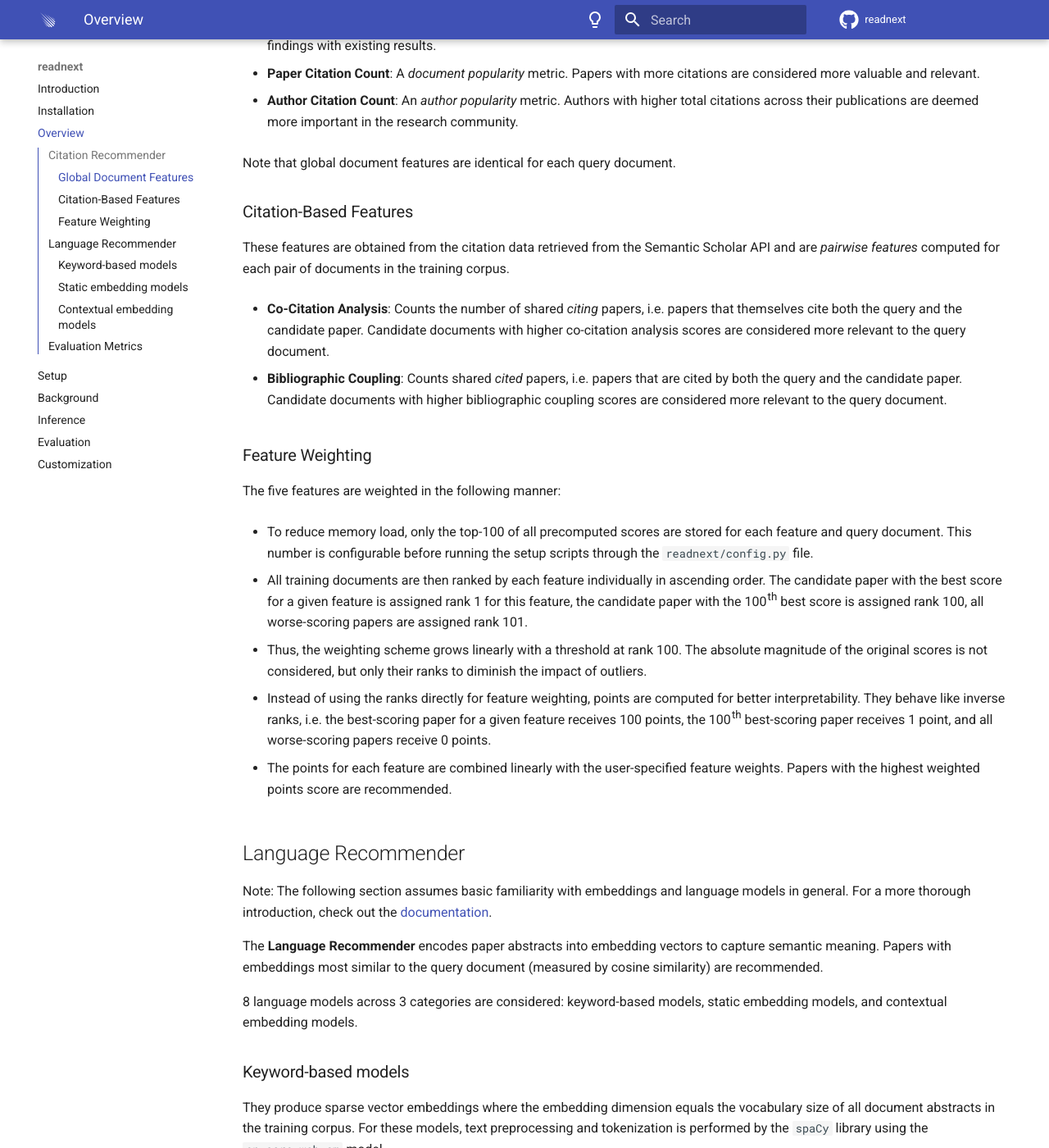
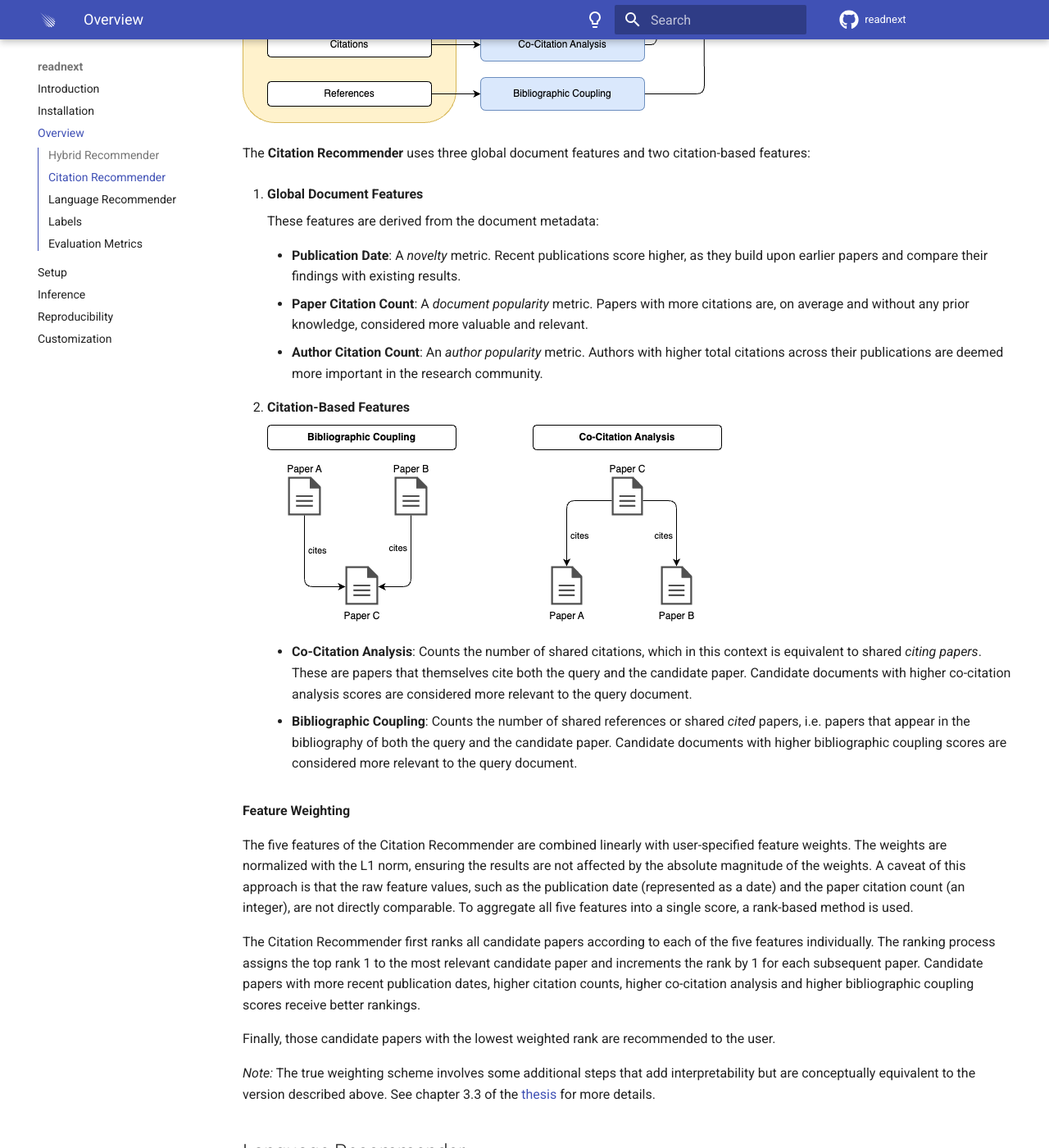
Before and after one commit to joel-beck/readnext, an MkDocs documentation site: the page built from docs/overview.md, in a window 1280 px wide and 1400 px high, scrolled down 1381 px. Shown: the whole window at 82% size. Built offline with MkDocs 1.6.1 and Material for MkDocs 9.7.7, drawn with Linux system fonts in a browser that asks for light colours; comment, search, counter and statistics services are not loaded; some of the changed text lies outside the part shown.

Commit message:
update readme based on thesis

```diff
--- a/docs/overview.md
+++ b/docs/overview.md
@@ -1,76 +1,81 @@
 # Overview
 
-The following diagram presents a high-level overview of the hybrid recommender system for papers in the training corpus:
+**Note:** This section provides only a surface-level overview of the project.
+For a more detailed presentation, see chapter 3 of the [thesis](https://github.com/joel-beck/msc-thesis/blob/main/thesis/beck-joel_masters-thesis.pdf).
 
-![Hybrid recommender system schematic](./assets/hybrid-architecture.png)
 
-The hybrid structure involves a **Citation Recommender** that combines global document features and citation-based features, and a **Language Recommender** that generates embeddings from paper abstracts.
+## Hybrid Recommender
 
-The hybrid recommender combines the Citation Recommender and the Language Recommender in a *cascade* fashion, i.e. one is used to generate a candidate list which is then re-ranked by the second recommender.
+![Hybrid Recommender](assets/hybrid_recommender.png)
 
-Both component orders as well as the two candidate lists are evaluated.The objectives of the evaluation study are
+The Hybrid Recommender involves a **Citation Recommender** that combines global document characteristics and citation-based features of papers, and a **Language Recommender** that employs a language model to generate embeddings from paper abstracts.
 
-1. To determine the best component order for the cascade strategy, i.e. Citation -> Language or Language -> Citation.
-1. To investigate if the hybrid approach improves performance over single component recommenders in the first place.
+The hybrid recommender combines the Citation Recommender and the Language Recommender in a *cascade* fashion, i.e. one is used to generate a candidate list which is then re-ranked by the other recommender.
+
+The candidate lists and final rankings of both hybrid orderings are evaluated using the Mean Average Precision (MAP) metric. The objectives of the evaluation are:
+
+1. Identify the best feature weights for the Citation Recommender.
+1. Identify the best language model for the Language Recommender.
+1. Assess whether the hybridization ordering, i.e. if the Citation or the Language Recommender is applied first, influences the Hybrid Recommender's performance.
 
 
 ## Citation Recommender
 
-The **Citation Recommender** extracts five features from each training document out of two categories: global document features and citation-based features.
+![Citation Recommender](assets/citation_recommender.png)
 
-### Global Document Features
+The **Citation Recommender** uses three global document features and two citation-based features:
 
-These features are derived from the document metadata in the D3 dataset.
+1. **Global Document Features**
 
-- **Publication Date**:
-    A *novelty* metric. Recent publications score higher, as they build upon earlier papers and compare their findings with existing results.
+    These features are derived from the document metadata:
 
-- **Paper Citation Count**:
-    A *document popularity* metric. Papers with more citations are considered more valuable and relevant.
+    - **Publication Date**:
+        A *novelty* metric. Recent publications score higher, as they build upon earlier papers and compare their findings with existing results.
 
-- **Author Citation Count**:
-    An *author popularity* metric. Authors with higher total citations across their publications are deemed more important in the research community.
+    - **Paper Citation Count**:
+        A *document popularity* metric. Papers with more citations are, on average and without any prior knowledge, considered more valuable and relevant.
 
-Note that global document features are identical for each query document.
+    - **Author Citation Count**:
+        An *author popularity* metric. Authors with higher total citations across their publications are deemed more important in the research community.
 
 
-### Citation-Based Features
+2. **Citation-Based Features**
 
-These features are obtained from the citation data retrieved from the Semantic Scholar API and are *pairwise features* computed for each pair of documents in the training corpus.
+    ![Co-Citation Analysis vs. Bibliographic Coupling](assets/bibliographic_coupling_co_citation.png)
 
-- **Co-Citation Analysis**:
-    Counts the number of shared *citing* papers, i.e. papers that themselves cite both the query and the candidate paper. Candidate documents with higher co-citation analysis scores are considered more relevant to the query document.
+    - **Co-Citation Analysis**:
+        Counts the number of shared citations, which in this context is equivalent to shared *citing papers*. These are papers that themselves cite both the query and the candidate paper. Candidate documents with higher co-citation analysis scores are considered more relevant to the query document.
 
-- **Bibliographic Coupling**:
-    Counts shared *cited* papers, i.e. papers that are cited by both the query and the candidate paper. Candidate documents with higher bibliographic coupling scores are considered more relevant to the query document.
+    - **Bibliographic Coupling**:
+        Counts the number of shared references or shared *cited* papers, i.e. papers that appear in the bibliography of both the query and the candidate paper. Candidate documents with higher bibliographic coupling scores are considered more relevant to the query document.
 
 
-### Feature Weighting
 
-The five features are weighted in the following manner:
+**Feature Weighting**
 
-- To reduce memory load, only the top-100 of all precomputed scores are stored for each feature and query document. This number is configurable before running the setup scripts through the `readnext/config.py` file.
+The five features of the Citation Recommender are combined linearly with user-specified feature weights. The weights are normalized with the L1 norm, ensuring the results are not affected by the absolute magnitude of the weights.
+A caveat of this approach is that the raw feature values, such as the publication date (represented as a date) and the paper citation count (an integer), are not directly comparable.
+To aggregate all five features into a single score, a rank-based method is used.
 
-- All training documents are then ranked by each feature individually in ascending order. The candidate paper with the best score for a given feature is assigned rank 1 for this feature, the candidate paper with the 100th best score is assigned rank 100, all worse-scoring papers are assigned rank 101.
+The Citation Recommender first ranks all candidate papers according to each of the five features individually.
+The ranking process assigns the top rank 1 to the most relevant candidate paper and increments the rank by 1 for each subsequent paper.
+Candidate papers with more recent publication dates, higher citation counts, higher co-citation analysis and higher bibliographic coupling scores receive better rankings.
 
-- Thus, the weighting scheme grows linearly with a threshold at rank 100. The absolute magnitude of the original scores is not considered, but only their ranks to diminish the impact of outliers.
+Finally, those candidate papers with the lowest weighted rank are recommended to the user.
 
-- Instead of using the ranks directly for feature weighting, points are computed for better interpretability. They behave like inverse ranks, i.e. the best-scoring paper for a given feature receives 100 points, the 100th best-scoring paper receives 1 point, and all worse-scoring papers receive 0 points.
-
-- The points for each feature are combined linearly with the user-specified feature weights. Papers with the highest weighted points score are recommended.
+*Note:* The true weighting scheme involves some additional steps that add interpretability but are conceptually equivalent to the version described above. See chapter 3.3 of the [thesis](https://github.com/joel-beck/msc-thesis/blob/main/thesis/beck-joel_masters-thesis.pdf) for more details.
 
 
 ## Language Recommender
 
-Note: The following section assumes basic familiarity with embeddings and language models in general.
-For a more thorough introduction, check out the [documentation](https://joel-beck.github.io/readnext/background/#language-models).
+![Language Recommender](assets/language_recommender.png)
 
-The **Language Recommender** encodes paper abstracts into embedding vectors to capture semantic meaning. Papers with embeddings most similar to the query document (measured by cosine similarity) are recommended.
+The **Language Recommender** encodes paper abstracts into embedding vectors to capture semantic meaning. Candidate papers with embeddings most similar to the query embedding (measured by cosine similarity) are recommended.
 
-8 language models across 3 categories are considered: keyword-based models, static embedding models, and contextual embedding models.
+8 language models across 3 categories are implemented: keyword-based sparse embedding models, static embedding models, and contextual embedding models.
 
 
-### Keyword-based models
+**Keyword-based models**
 
 They produce sparse vector embeddings where the embedding dimension equals the vocabulary size of all document abstracts in the training corpus.
 For these models, text preprocessing and tokenization is performed by the `spaCy` library using the `en_core_web_sm` model.
@@ -131,7 +136,7 @@ The following keyword-based models are considered:
     Default values of $k = 1.5$, $b = 0.75$, and $\delta = 1.0$ are adapted from the [rank_bm25 package](https://github.com/dorianbrown/rank_bm25/blob/990470ebbe6b28c18216fd1a8b18fe7446237dd6/rank_bm25.py#L176).
 
 
-### Static embedding models
+**Static embedding models**
 
 They produce dense vector embeddings where the embedding dimension is fixed (here set to the default of 300) and independent of the vocabulary size.
 Word embeddings are averaged dimension-wise to obtain a single embedding vector for each abstract.
@@ -143,7 +148,7 @@ All three static embedding models are pretrained and implemented via their `gens
 - FastText: Pretrained on the Common Crawl corpus and Wikipedia using the `cc.en.300.bin` model from the FastText Website.
 
 
-### Contextual embedding models
+**Contextual embedding models**
 
 Similar to static embedding models, they produce dense vector embeddings where the embedding dimension is fixed (here set to the default of 768) and independent of the vocabulary size.
 Instead of string tokens, contextual embedding models take integer token IDs as input which are mapped to words and subwords and learned during pretraining.
@@ -157,10 +162,22 @@ Instead of averaging word embeddings like static embedding models, these Transfo
 However, only 0.58% of all abstracts in the training corpus exceed the maximum token length of 512 such that the impact of this cutoff is negligible.
 
 
+## Labels
+
+To determine whether the Hybrid Recommender generates relevant or irrelevant recommendations, **arXiV categories** are used as labels.
+Within the Computer Science domain there are 40 different arXiV categories, such as `cs.AI` for Artificial Intelligence or `cs.CL` for Computation and Language.
+Importantly, each paper is not constrained to a single category but can be assigned to multiple categories.
+
+Based on these labels, a binary classification task is defined: A candidate paper is considered a *relevant* recommendation if it shares at least one arXiV label with the query paper, and *irrelevant* otherwise.
+For instance, if the query paper is assigned to the `cs.CL` and `cs.IR` categories, the candidate paper *BERT: Pre-training of Deep Bidirectional Transformers for Language Understanding* by Devlin et al. (2018) is considered a relevant recommendation because it is assigned to the `cs.CL` category. Hence, there is an overlap between the query and candidate paper's arXiV labels.
+In contrast, the candidate paper *Deep Residual Learning for Image Recognition* by He et al. (2016) is considered an irrelevant recommendation because it is only assigned to the `cs.CV` category, which does not overlap with any of the query paper's categories.
+
 
 ## Evaluation Metrics
 
-The **Mean Average Precision (MAP)** is used as evaluation metric due to the following reasons:
+The **Mean Average Precision (MAP)** is used as the primary evaluation metric to assess the performance of the Hybrid Recommender.
+
+Although many evaluation metrics are available for recommender systems, the MAP is chosen due to the following reasons:
 
 1. It takes the order of recommendations into account, i.e. it is not only important to recommend relevant items but also to recommend them early in the list.
 1. All items on the recommendation list are considered, i.e. it is not only important to recommend relevant items but also to avoid irrelevant items.
@@ -201,3 +219,12 @@ where:
 
 Within this project, the MAP computes a scalar score for a given combination of Language Model Choice and Feature Weights.
 Thus, to determine which Recommender order works best within the Hybrid structure, we could e.g. aggregate the MAP scores for each order over all Language Model Choices and Feature Weights.
+
+
+**Example**
+
+The recommendation list [relevant, irrelvant, relevant] has a Precision of $P = \frac{2}{3}$ and an Average Precision of $AP = \frac{1}{2} \cdot (\frac{1}{1} + \frac{2}{3}) = \frac{5}{6}$.
+
+The recommendation list [relevant, relevant, irrelevant] has a Precision of $P = \frac{2}{3}$ and an Average Precision of $AP = \frac{1}{2} \cdot (\frac{1}{1} + \frac{2}{2}) = 1$.
+
+The MAP of these two rankings is $MAP = \frac{1}{2} \cdot (\frac{5}{6} + 1) = \frac{11}{12}$.
--- a/docs/reproducibility.md
+++ b/docs/reproducibility.md
@@ -1,3 +1,20 @@
 # Reproducibility
 
 This section provides instructions on how to reproduce the evaluation results presented in the thesis.
+
+
+## Evaluation
+
+The evaluation strategy and results are described in detail in chapter 4 of the [thesis](https://github.com/joel-beck/msc-thesis/blob/main/thesis/beck-joel_masters-thesis.pdf).
+
+The main findings are:
+
+1. The Bibliographic Coupling feature is the most important feature for the Citation Recommender followed by the Co-Citation Analysis feature. The Paper Citation Count performs worst and is, on average, equally effective as randomly chosen papers from the training corpus.
+
+1. The SciBERT language model performs best for the Language Recommender followed by TF-IDF and BERT. The Longformer model cannot leverage its strength on long documents and performs worst.
+
+1. When using only a single recommender, the Language Recommender outperforms the Citation Recommender.
+
+1. The best hybrid model is the Language -> Citation Hybrid Recommender, i.e. using the Language Recommender first for candidate selection and the Citation Recommender second for re-ranking.
+
+1. Surprisingly, the best overall model is *not* a hybrid model, but rather the Language Recommender with the SciBERT language model alone.
--- a/docs/setup.md
+++ b/docs/setup.md
@@ -4,34 +4,40 @@
 
 !!! note
 
-    To execute all scripts and reproduce project results, the following **local downloads** are necessary:
-
-    - [D3 papers and authors dataset](https://zenodo.org/record/7071698#.ZFZnCi9ByLc)
-    - [Arxiv dataset from Kaggle](https://www.kaggle.com/datasets/Cornell-University/arxiv)
-    - Pretrained [word2vec-google-news-300 Word2Vec model](https://github.com/RaRe-Technologies/gensim-data) from Gensim
-    - Pretrained [glove.6B GloVe model](https://nlp.stanford.edu/projects/glove/) from the Stanford NLP website
-    - Pretrained [English FastText model](https://fasttext.cc/docs/en/crawl-vectors.html#models) from the FastText website
+    To execute all scripts and reproduce project results, some **local downloads** are necessary as prerequisites, including data files and pretrained models.
 
 
+### Data
 
-### D3 Dataset
+![](assets/dataset_construction.png)
 
-The hybrid recommender system's training data originates from multiple sources.
-The [D3 DBLP Discovery Dataset](https://github.com/jpwahle/lrec22-d3-dataset/tree/main) serves as the foundation, offering information about computer science papers and their authors.
-This dataset provides global document features for the text-independent recommender as well as paper abstracts for the content-based recommender.
+There are three data sources for this project:
 
-### Citation Information
+1. **D3 Dataset**
 
-The D3 dataset only includes total citation and reference counts for each paper.
-To obtain individual citations and references, the [Semantic Scholar API](https://api.semanticscholar.org/api-docs/graph) is employed.
-A [private API key](https://www.semanticscholar.org/product/api#api-key) is recommended for a higher request rate.
+    The [D3 DBLP Discovery Dataset](https://github.com/jpwahle/lrec22-d3-dataset/tree/main) is a compilation of metadata for over 6 million computer science papers. It is the primary data source for this project. All three global document features as well as the paper abstracts are provided by this dataset.
+
+    The dataset consists of two files with information about documents and authors, respectively. They can be downloaded from the [Zenodo repository](https://zenodo.org/record/7071698#.ZFZnCi9ByLc).
+
+2. **Arxiv Labels**
+
+    Arxiv categories are used as labels for evaluating the Hybrid Recommender's performance.
+    A binary classification task is defined: A candidate paper is considered a *relevant* recommendation if it shares at least one arXiV label with the query paper, and *irrelevant* otherwise.
+    Arxiv labels are extracted from the [arxiv-metadata-oai-snapshot.json](https://www.kaggle.com/datasets/Cornell-University/arxiv) dataset on Kaggle.
+
+3. **Citation Information**
+
+    To obtain individual citations and references to compute co-citation analysis and bibliographic coupling scores, the [Semantic Scholar API](https://api.semanticscholar.org/api-docs/graph) is fetched.
+    A [private API key](https://www.semanticscholar.org/product/api#api-key) is recommended for a higher request rate.
 
 
-### Arxiv Labels
+### Models
 
-Arxiv categories act as labels for the recommender system.
-If two papers share at least one arxiv label, the recommendation is considered relevant, and irrelevant otherwise.
-Arxiv labels are extracted from the [arxiv-metadata-oai-snapshot.json](https://www.kaggle.com/datasets/Cornell-University/arxiv) dataset on Kaggle.
+The following pretrained Word2Vec, GloVe, and FastText models are used as static embedding models:
+
+- Pretrained [word2vec-google-news-300 Word2Vec model](https://github.com/RaRe-Technologies/gensim-data) from Gensim
+- Pretrained [glove.6B GloVe model](https://nlp.stanford.edu/projects/glove/) from the Stanford NLP website
+- Pretrained [English FastText model](https://fasttext.cc/docs/en/crawl-vectors.html#models) from the FastText website
 
 ## Environment Variables
 
--- a/mkdocs.yml
+++ b/mkdocs.yml
@@ -84,7 +84,6 @@ nav: # Navigation menu structure
   - Installation: installation.md
   - Overview: overview.md
   - Setup: setup.md
-  - Background: background.md
   - Inference: inference.md
-  - Evaluation: evaluation.md
+  - Reproducibility: reproducibility.md
   - Customization: customization.md
```
Also changed, not shown: other parts of docs/overview.md (+2 -1 lines), README.md (+111 -66 lines), docs/index.md (+1 -1 lines), docs/assets/bert_longformer_tokenizer.png (added), docs/assets/bibliographic_coupling_co_citation.png (added), docs/assets/bibliographic_coupling_from_references.png (added), docs/assets/cascade.png (added), docs/assets/citation_recommender.png (added), docs/assets/dataset_construction.png (added), docs/assets/evaluation.png (added), docs/assets/evaluation_strategy.png (added), docs/assets/hybrid-architecture.png (deleted), docs/assets/hybrid_architecture.png (added), docs/assets/hybrid_recommender.png (added), 2 more files, 1 other file.
